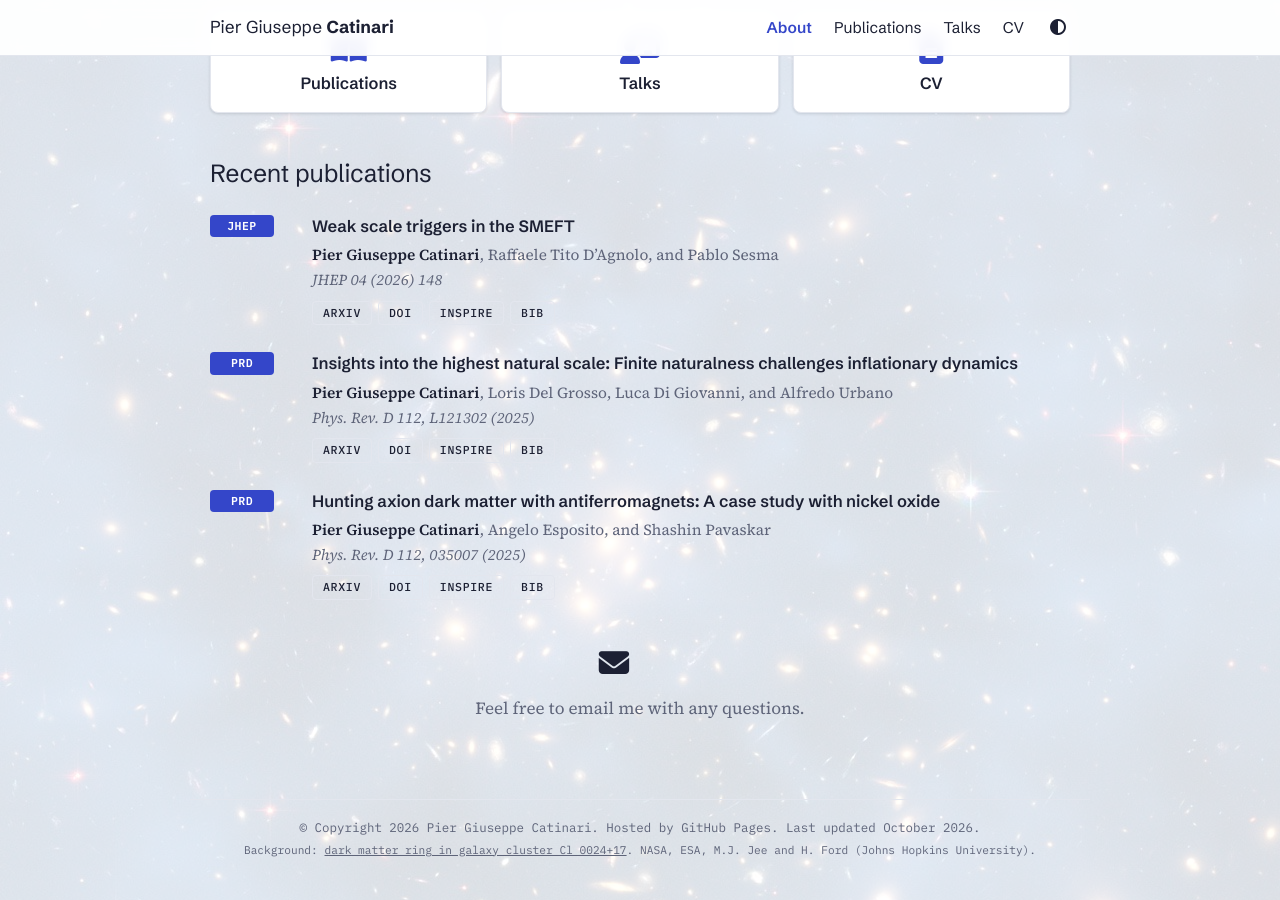
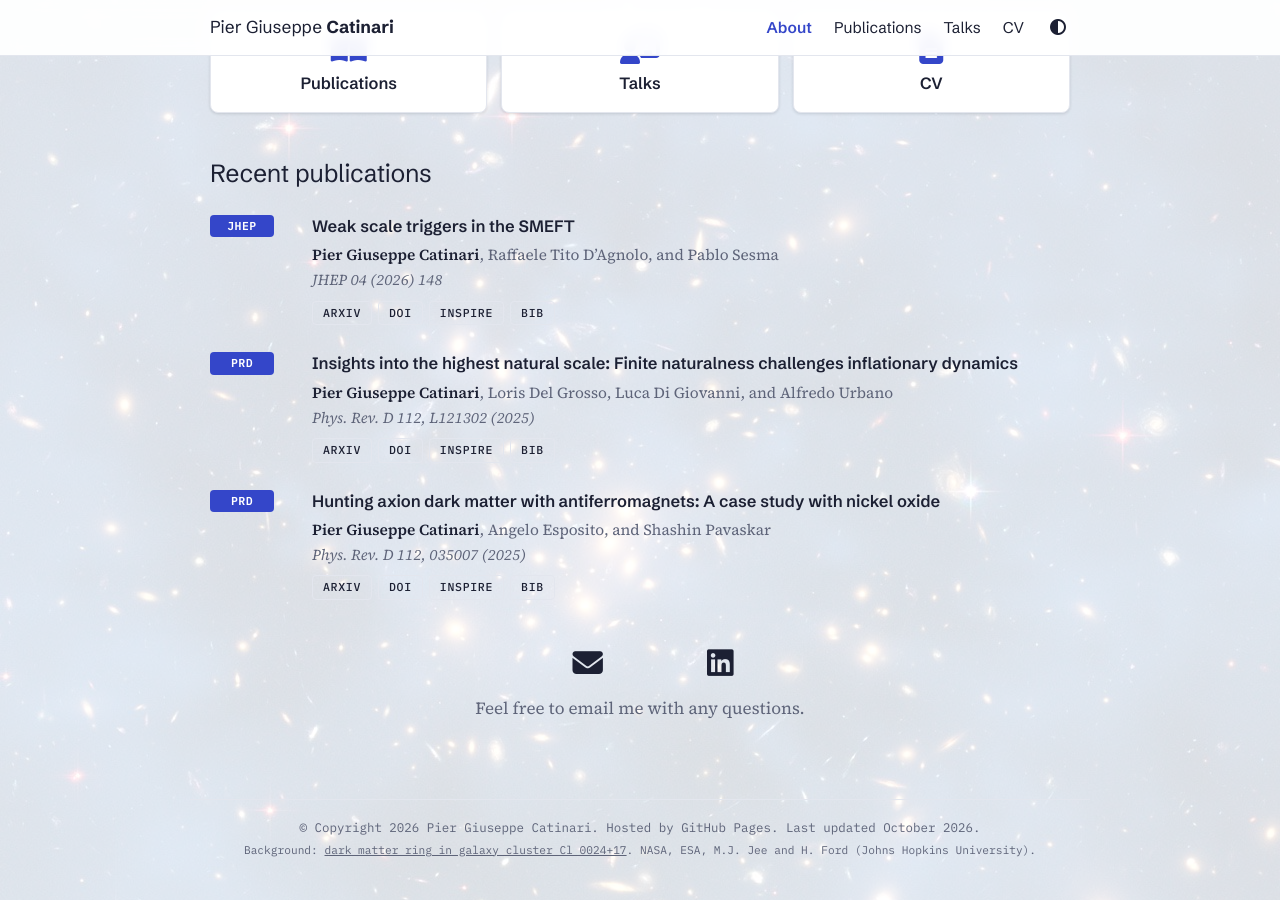
Before and after one commit to C4RLOSGGP/c4rlosggp.github.io, a Jekyll site: the page built from index.md, in a window 1280 px wide and 900 px high, scrolled down 568 px. Built offline with Jekyll 4.4.1, drawn with Linux system fonts in a browser that asks for light colours; a style sheet for code colours, icons or effects is not loaded.

Commit message:
Update about.html

```diff
--- a/_layouts/about.html
+++ b/_layouts/about.html
@@ -45,6 +45,7 @@ layout: default
     <a href="{{ site.inspire }}" title="INSPIRE-HEP" aria-label="INSPIRE-HEP"><i class="ai ai-inspire" aria-hidden="true"></i></a>
     <a href="{{ site.arxiv | escape }}" title="arXiv" aria-label="arXiv"><i class="ai ai-arxiv" aria-hidden="true"></i></a>
     <a href="{{ site.orcid }}" title="ORCID" aria-label="ORCID"><i class="ai ai-orcid" aria-hidden="true"></i></a>
+    <a href="https://www.linkedin.com/in/pier-giuseppe-catinari-78863024a/" title="LinkedIn" aria-label="LinkedIn"><i class="fa-brands fa-linkedin" aria-hidden="true"></i></a>
   </div>
   <p class="contact-note">Feel free to email me with any questions.</p>
 </div>
```
